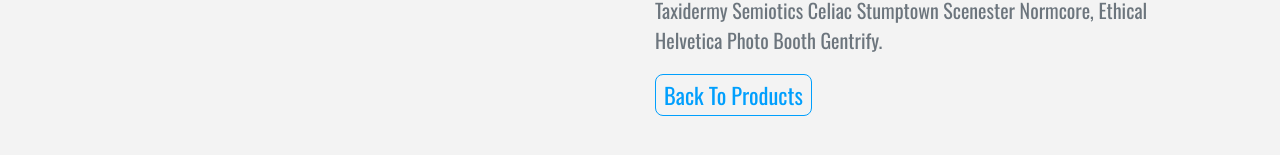
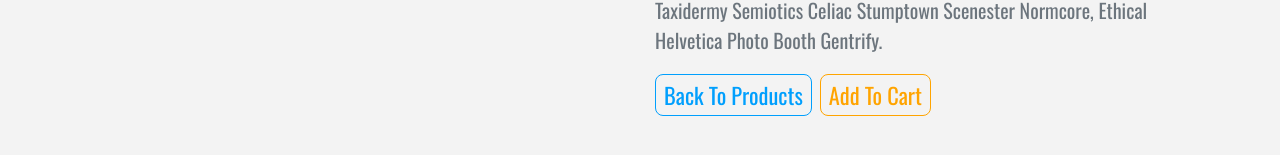
Before and after one commit to aniecethompson/petStore, a React (Create React App) app: page /details in a window 1280 px wide. Shown: the part 887-1042 px from the top of the page. Built offline with nearby package versions, Linux system fonts and the light colour scheme.

Commit message:
updated CSS in Details

```diff
--- a/src/components/Button.js
+++ b/src/components/Button.js
@@ -5,14 +5,15 @@ text-transform: capitalize;
 font-size: 1.4rem;
 background: transparent;
 border: .1rem solid var(--lightBlue);
-color: var(--lightBlue);
+border-color:${props => (props.cart ? "var(--mainYellow)": "var(--lightBlue)" )};
+color: ${props => (props.cart ? "var(--mainYellow)": "var(--lightBlue)")};
 border-radius: 0.5rem;
 padding: 0.2rem 0.5rem;
 margin: 0.2rem 0.5rem 0.2rem 0;
 cursor: pointer;
 transition: all 0.5s ease-in-out;
 &:hover{
-    background: var(--mainYellow);
+    background: ${props => (props.cart ? "var(--mainYellow)": "var(--lightBlue)")};
     color: var(--mainBlue);
 }
 &:focus{
--- a/src/components/Details.js
+++ b/src/components/Details.js
@@ -43,6 +43,14 @@ class Details extends Component {
                                     <Link to="/">
                                         <ButtonContainer>back to products</ButtonContainer>
                                     </Link>
+                                    <ButtonContainer
+                                    cart
+                                    disabled={inCart ? true : false}
+                                    onClick={()=> {
+                                        value.addToCart(id);
+                                    }}>
+                                        {inCart ? "in cart" : "add to cart"}
+                                    </ButtonContainer>
 
                                 </div>
                             </div>
--- a/src/context.js
+++ b/src/context.js
@@ -29,8 +29,8 @@ class ProductProvider extends Component {
 
     }
 
-    addToCart = () =>{
-        console.log("hello from add to cart");
+    addToCart = (id) =>{
+        console.log(`hello from add to cart. the id is ${id}`);
 
     }
 
```
